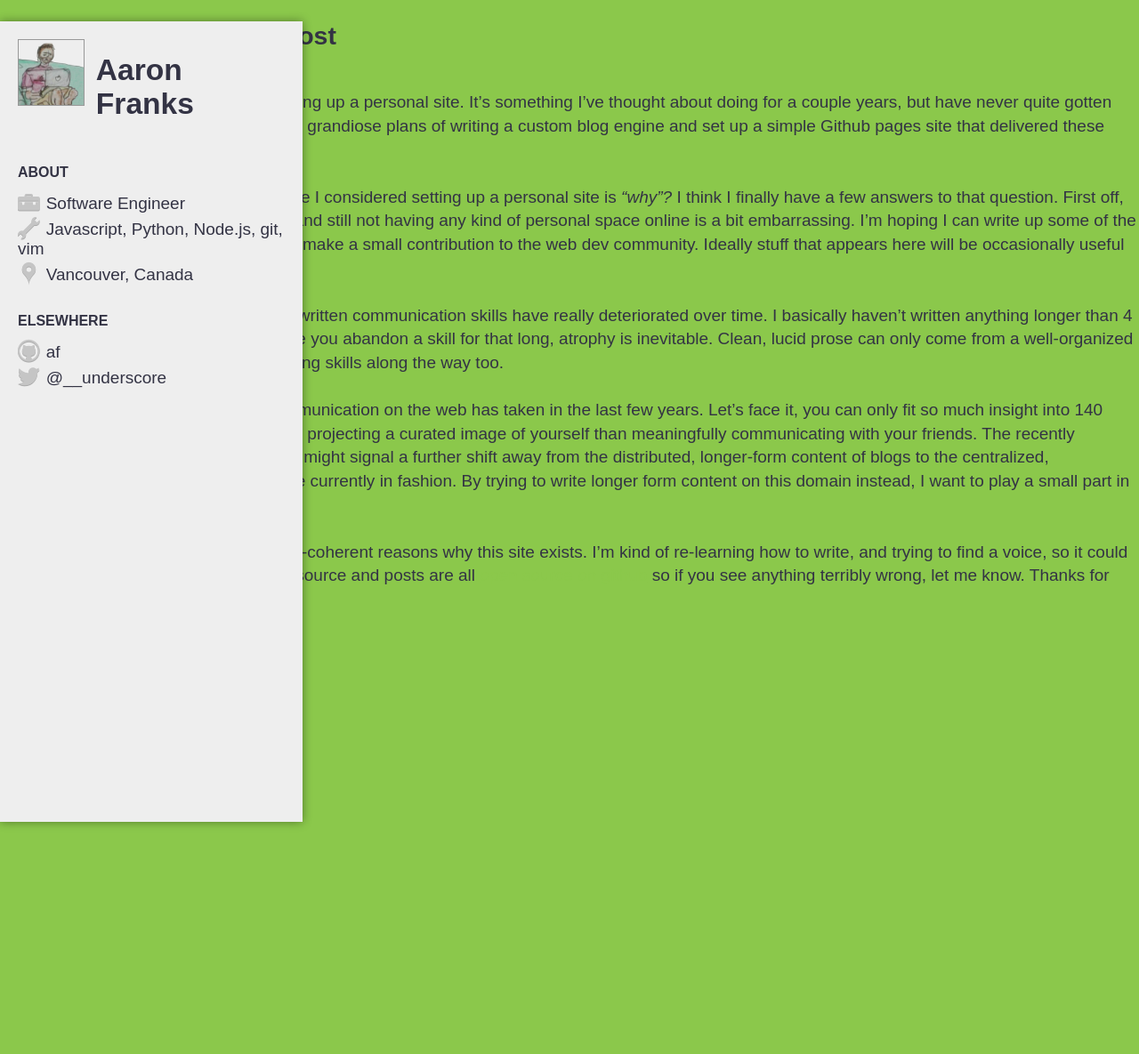
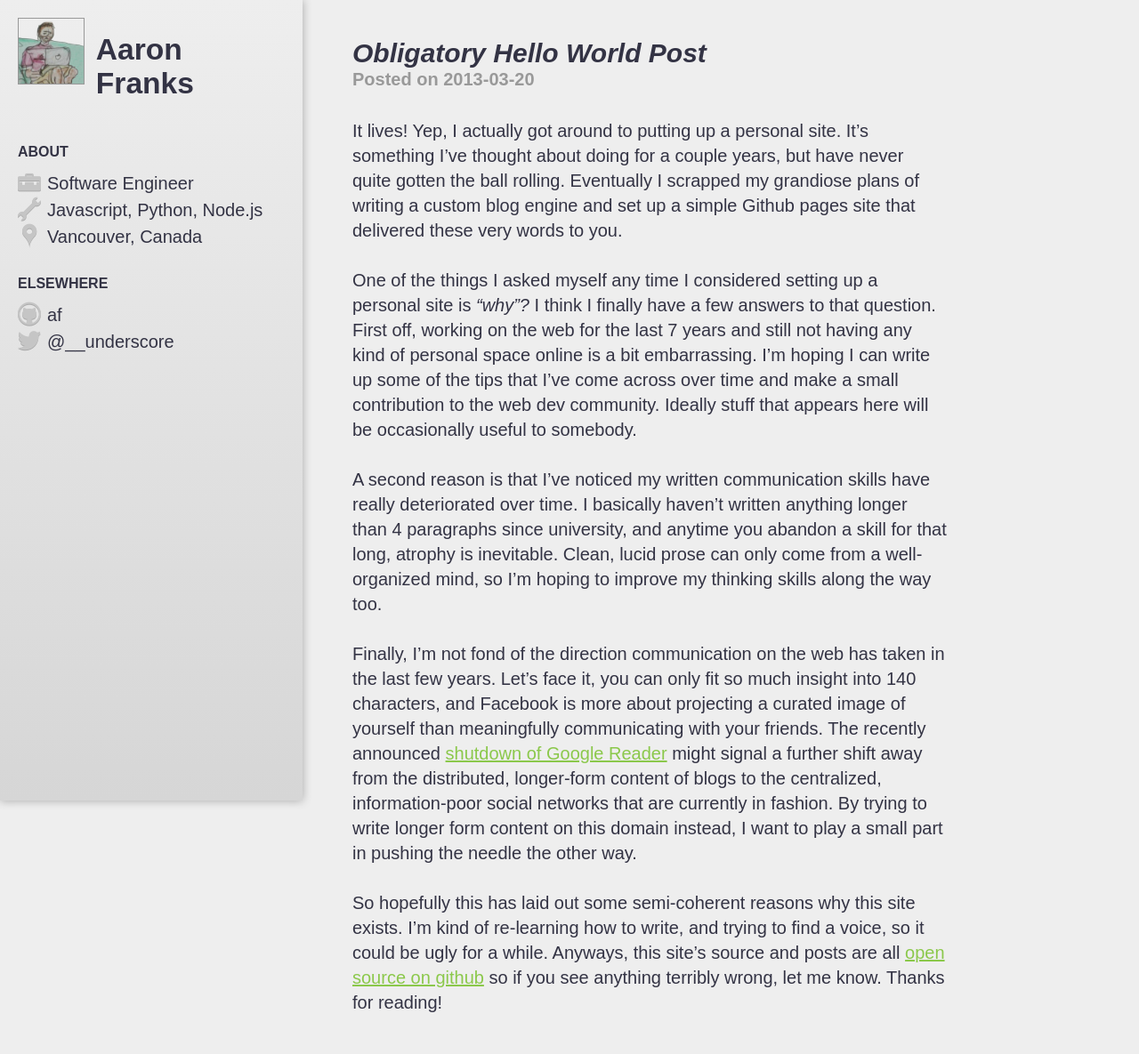
Before and after one commit to af/af.github.com, a Jekyll site: the page built from _posts/2013-03-20-hello-world.md, in a window 1280 px wide. Shown: the whole page at 89% size. Built offline with Jekyll 4.4.1, drawn with Linux system fonts in a browser that asks for light colours; some web fonts are replaced.

Commit message:
Basic design for the post template.

```diff
--- a/_layouts/base.html
+++ b/_layouts/base.html
@@ -18,7 +18,7 @@
             <h2>About</h2>
             <ul>
                 <li class="work">Software Engineer</li>
-                <li class="tools">Javascript, Python, Node.js, git, vim</li>
+                <li class="tools">Javascript, Python, Node.js</li>
                 <li class="location">Vancouver, Canada</li>
             </ul>
 
--- a/css/main.css
+++ b/css/main.css
@@ -21,9 +21,9 @@ a:hover {
 }
 body {
   font-family: 'Fanwood Text', sans-serif;
-  font-size: 19px;
+  font-size: 20px;
   color: #334;
-  background: #8bc84b;
+  background: #eee;
   margin: 0;
   -webkit-font-smoothing: antialiased;
 }
@@ -32,10 +32,11 @@ body > header {
   height: 100%;
   padding: 20px;
   background: #eee;
+  background: linear-gradient(#eee, #d6d6d6);
   position: absolute;
   z-index: 10;
   left: 0;
-  box-shadow: 0 0 10px rgba(0,0,0,0.40);
+  box-shadow: 0 0 10px rgba(0,0,0,0.30);
 }
 body > header .title {
   zoom: 1;
@@ -118,3 +119,19 @@ body > header ul {
   left: 0;
   overflow: hidden;
 }
+.post {
+  margin-left: 380px;
+  padding: 1rem;
+  max-width: 35em;
+}
+.post h1 {
+  margin: 1.8rem 0 0.2rem;
+  font-style: italic;
+  line-height: 1;
+}
+.post time[pubdate] {
+  display: block;
+  margin-bottom: 2rem;
+  font-weight: 600;
+  color: #999;
+}
```
Also changed, not shown: css/main.styl (+23 -4 lines).
